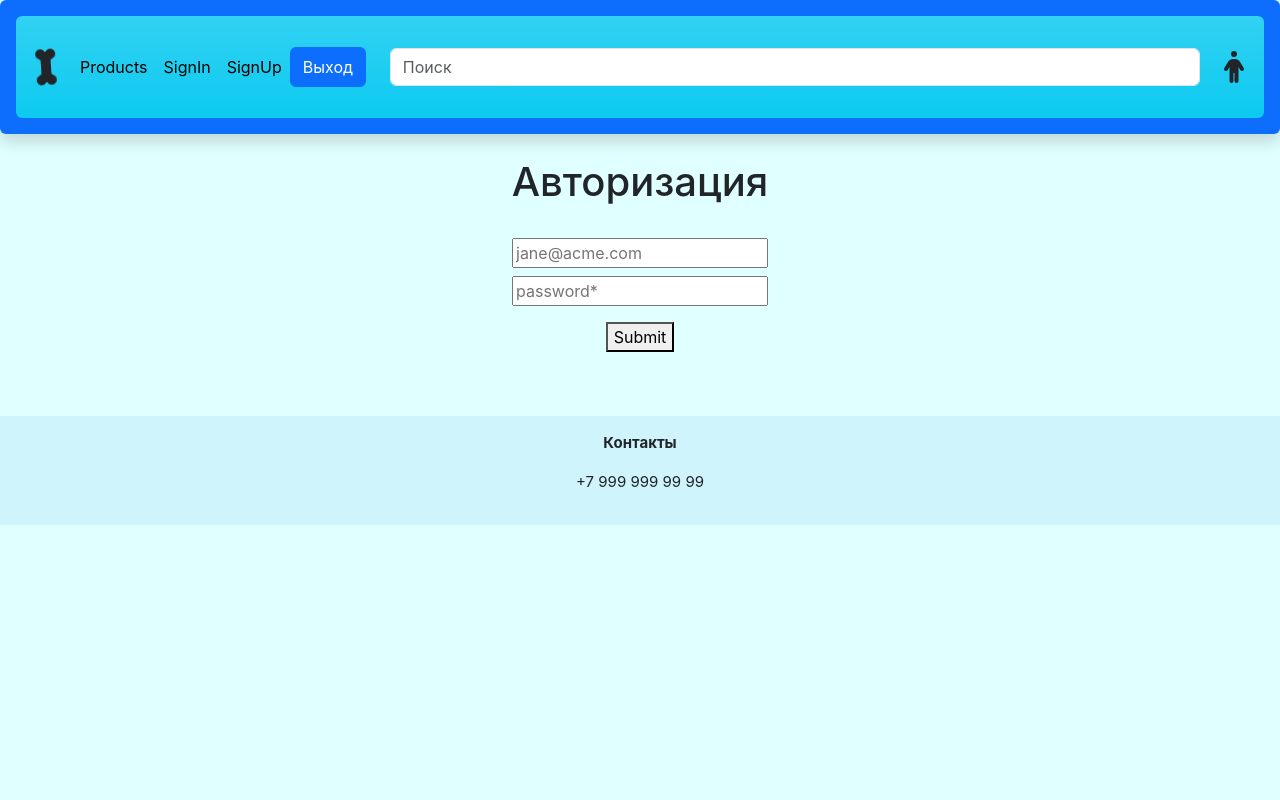
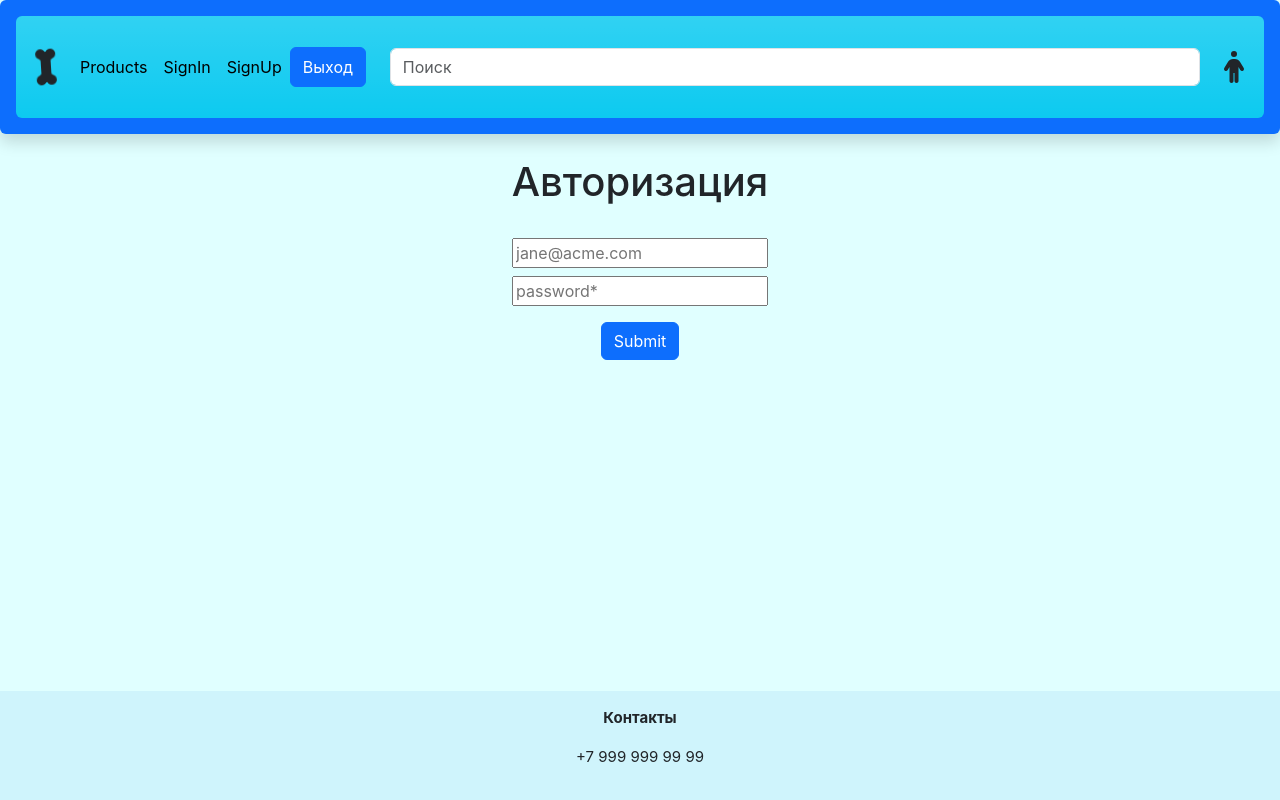
Before and after one commit to Naika-Beika/dog-shop, a React (Create React App) app: page /signin in a window 1280 px wide. Built offline with nearby package versions, Linux system fonts and the light colour scheme.

Commit message:
Добавляет стили страницам

```diff
--- a/src/App.css
+++ b/src/App.css
@@ -3,6 +3,7 @@
   height: 100%;
   display: flex;
   flex-direction: column;
+  justify-content: space-between;
 }
 
 .App-logo {
--- a/src/index.css
+++ b/src/index.css
@@ -17,8 +17,8 @@ html, body {
   background-size: cover;
   position: relative;
 }
-.main{
-  flex: 1 0 auto;
+.content{
+  height: 100%;
 }
 .footer {
   width: 100%;
--- a/src/pages/Home/index.jsx
+++ b/src/pages/Home/index.jsx
@@ -4,7 +4,7 @@ export const Home = () => {
 
 
     return (
-      <div className="card mb-3">
+      <div className="card mb-3" style={{background: "#E0FFFF", border: "none" }}>
         <div className="row g-0">
           <div className="col-md-4">
             <img src="13.png" className="img-fluid rounded-start" alt="photo" />
--- a/src/pages/SignIn/index.jsx
+++ b/src/pages/SignIn/index.jsx
@@ -71,7 +71,7 @@ export const SignIn = () =>{
               <ErrorMessage className="error" name="password" component='p' />
             </div>
 
-            <button className='m-3' type="submit">Submit</button>
+            <button className='m-3 btn btn-primary' type="submit">Submit</button>
 
             {isError && <p className='error'>{isError}</p>}
           </Form>
--- a/src/pages/SignUp/index.jsx
+++ b/src/pages/SignUp/index.jsx
@@ -76,7 +76,7 @@ export const SignUp = () => {
            <Field name="password" type="password" placeholder="password*"/>
            <ErrorMessage className="error" name="password" component='p' />
            </div>
-           <button className='m-2' type="submit">Submit</button>
+           <button className='m-2 btn btn-primary' type="submit">Submit</button>
            {isError && <p className='error'>{isError}</p>}
          </Form>
      </Formik>
```
